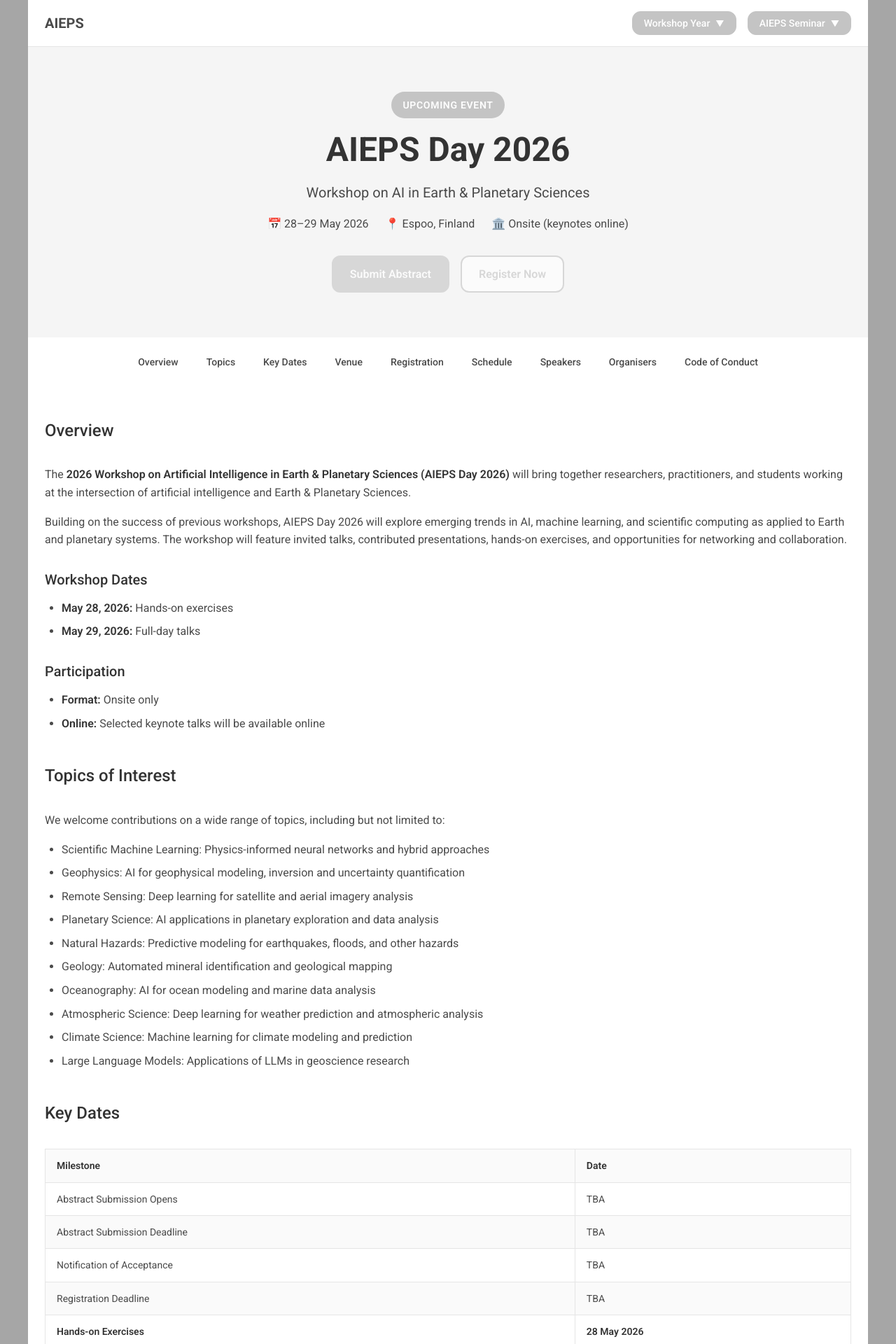
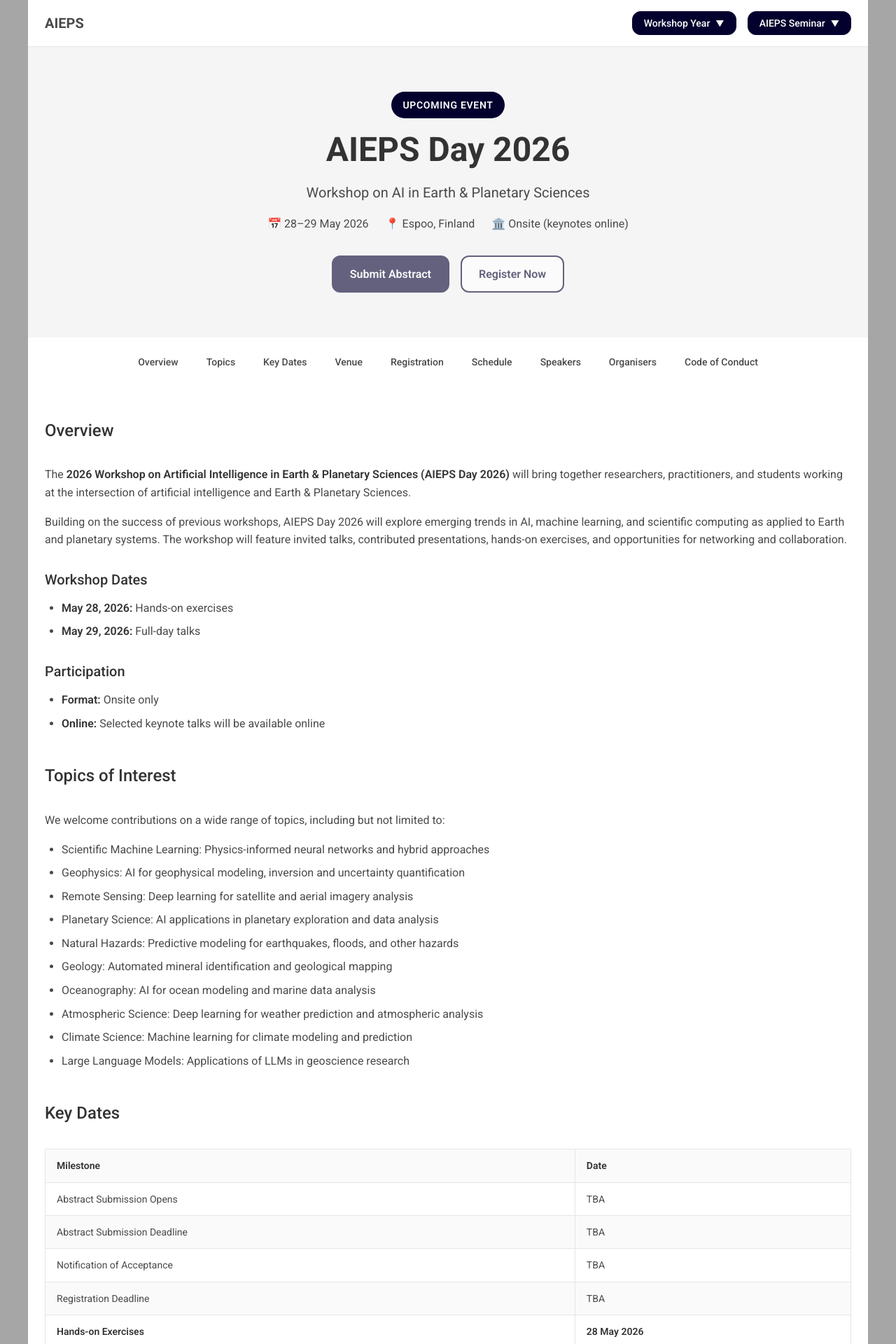
Before and after one commit to AI-EPS/ai-eps.github.io, a Jekyll site: the page built from workshops/2026.md, in a window 1280 px wide. Shown: the top 1920 px of the page at 70% size. Built offline with Jekyll 4.4.1, drawn with Linux system fonts in a browser that asks for light colours.

Commit message:
Change background and border colors to #03002e

```diff
--- a/assets/css/style.css
+++ b/assets/css/style.css
@@ -140,8 +140,8 @@ p {
   align-items: center;
   gap: 0.5rem;
   padding: 0.5rem 1rem;
-  background: #C4C4C4;
-  border: 1px solid #C4C4C4;
+  background: #03002e;
+  border: 1px solid #03002e;
   border-radius: 0.75rem;
   font-family: 'Roboto', system-ui, -apple-system, 'Helvetica Neue', Arial, sans-serif;
   font-size: 0.875rem;
@@ -158,7 +158,7 @@ p {
 }
 
 .dropdown-toggle:focus {
-  outline: 2px solid #C4C4C4;
+  outline: 2px solid #03002e;
   outline-offset: 2px;
 }
 
@@ -210,14 +210,14 @@ p {
 }
 
 .dropdown-menu li a.active {
-  background: #C4C4C4;
+  background: #03002e;
   color: #ffffff;
 }
 
 .dropdown-menu .badge {
   font-size: 0.75rem;
   padding: 0.25rem 0.5rem;
-  background: #C4C4C4;
+  background: #03002e;
   color: #ffffff;
   border-radius: 9999px;
 }
@@ -287,7 +287,7 @@ p {
 }
 
 .badge-upcoming {
-  background: #C4C4C4;
+  background: #03002e;
   color: #ffffff;
 }
 
@@ -297,7 +297,7 @@ p {
 }
 
 .badge-default {
-  background: #C4C4C4;
+  background: #03002e;
   color: #ffffff;
 }
 
@@ -379,14 +379,14 @@ p {
 }
 
 .btn:focus {
-  outline: 2px solid #C4C4C4;
+  outline: 2px solid #03002e;
   outline-offset: 2px;
 }
 
 .btn-primary {
-  background: #C4C4C4;
+  background: #03002e;
   color: #ffffff;
-  border-color: #C4C4C4;
+  border-color: #03002e;
 }
 
 .btn-primary:hover {
@@ -398,12 +398,12 @@ p {
 
 .btn-secondary {
   background: #ffffff;
-  color: #C4C4C4;
-  border-color: #C4C4C4;
+  color: #03002e;
+  border-color: #03002e;
 }
 
 .btn-secondary:hover {
-  background: #C4C4C4;
+  background: #03002e;
   color: #ffffff;
   text-decoration: none;
 }
@@ -439,7 +439,7 @@ p {
 }
 
 .section-nav-link.active {
-  background: #C4C4C4;
+  background: #03002e;
   color: #ffffff;
 }
 
@@ -778,7 +778,7 @@ p {
 }
 
 .content-wrapper blockquote {
-  border-left: 4px solid #C4C4C4;
+  border-left: 4px solid #03002e;
   padding-left: 1rem;
   margin: 1.5rem 0;
   color: #4a4a4a;
@@ -982,7 +982,7 @@ p {
 .seminar-spotlight-badge {
   display: inline-block;
   padding: 0.25rem 0.75rem;
-  background: #C4C4C4;
+  background: #03002e;
   color: #ffffff;
   font-size: 0.75rem;
   font-weight: 600;
@@ -1079,7 +1079,7 @@ p {
 }
 
 .past-seminar-header:focus {
-  outline: 2px solid #C4C4C4;
+  outline: 2px solid #03002e;
   outline-offset: -2px;
 }
 
```
